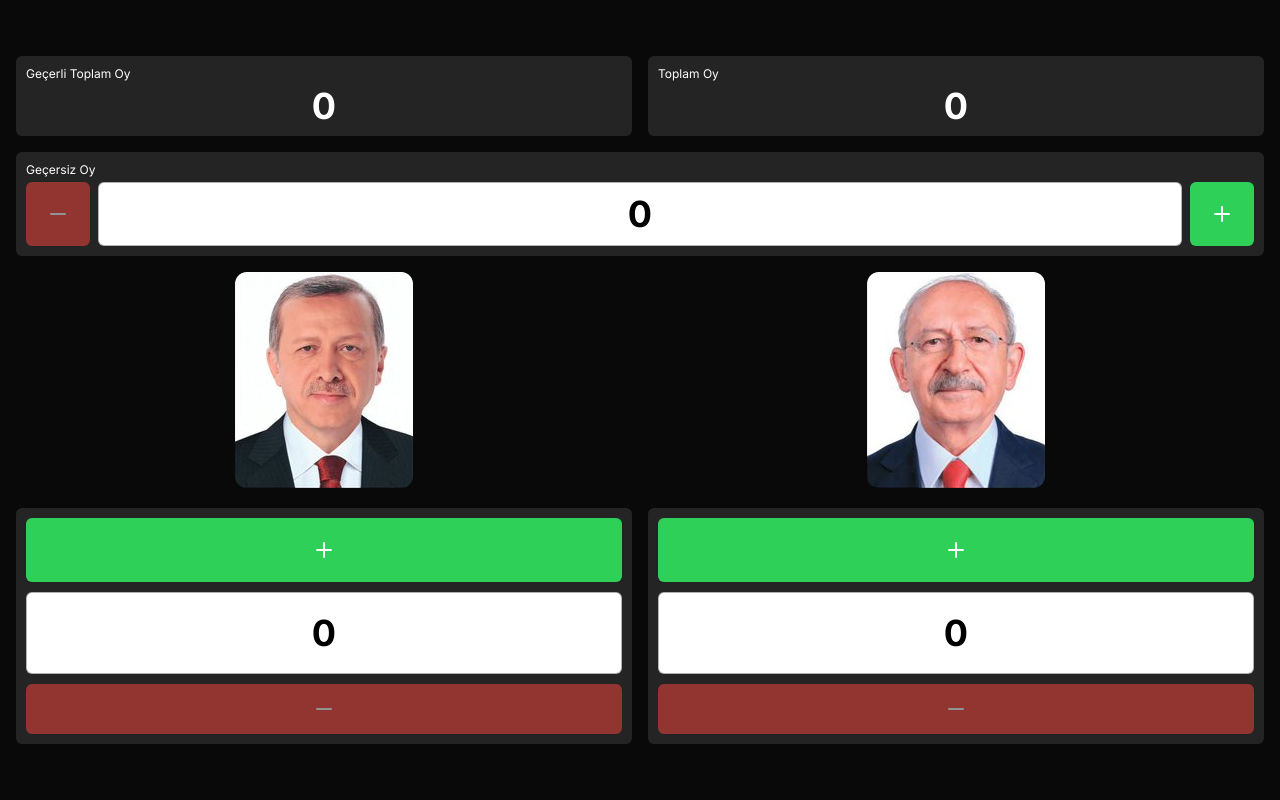
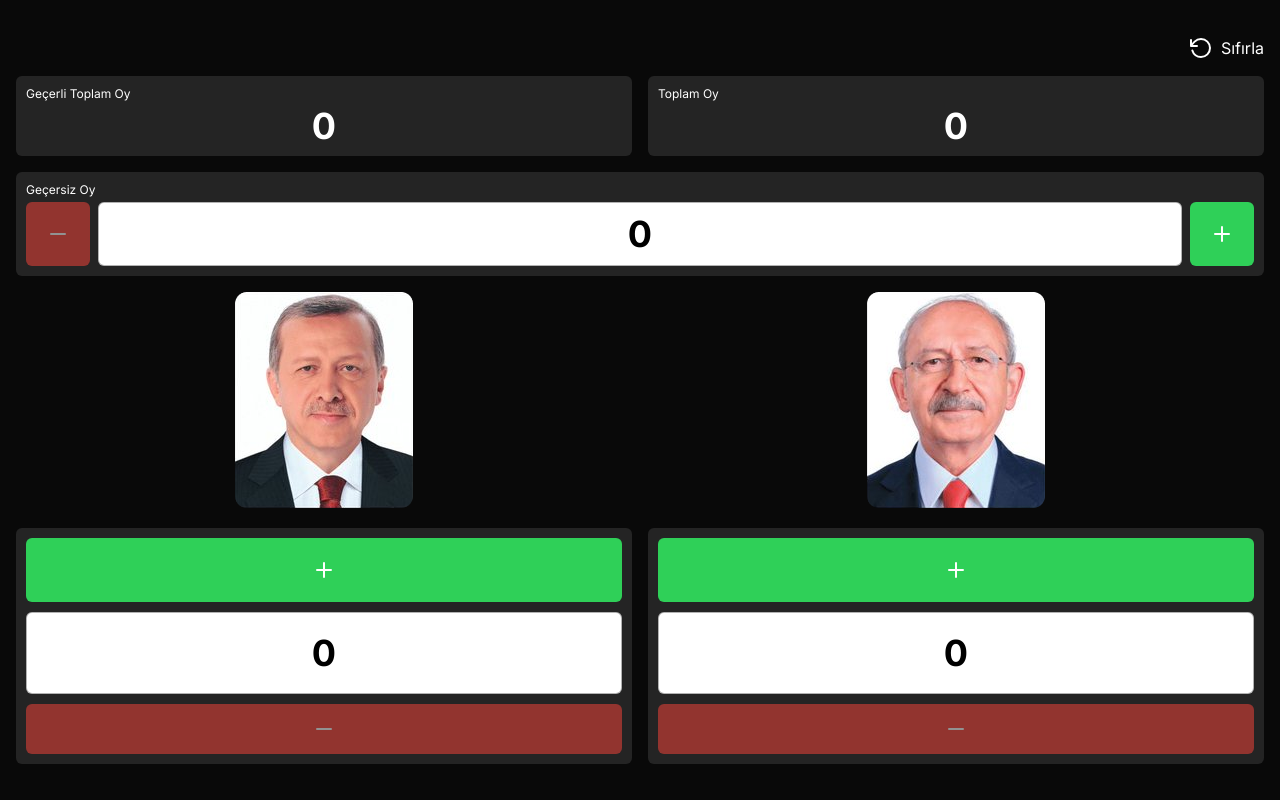
Before and after one commit to buraksakalli/oysayar, a Next.js app: page / in a window 1280 px wide. Built offline with nearby package versions, Linux system fonts and the light colour scheme.

Commit message:
feature: add save and reset features

```diff
--- a/src/app/page.tsx
+++ b/src/app/page.tsx
@@ -1,6 +1,4 @@
 "use client";
-
-import { useState } from "react";
 
 import Card from "@/components/card";
 import Counter from "@/components/counter";
@@ -9,17 +7,17 @@ import {
   GRID_CONTAINER,
   HALF_WIDTH_CONTAINER,
   INVALID_VOTES_TITLE,
+  RESET_TEXT,
+  RESET_VOTES_DESCRIPTION,
   TOTAL_VOTES_TITLE,
   VALID_VOTES_TITLE,
 } from "@/lib/textConstants";
 import { VoteControls } from "@/containers/vote-control";
+import { useVoteCounts } from "@/hooks/useVoteCounts";
+import { RefreshIcon } from "@/components/icons";
 
 export default function Home() {
-  const [votes, setVotes] = useState({
-    erdogan: 0,
-    kilicdaroglu: 0,
-    invalid: 0,
-  });
+  const [votes, setVotes] = useVoteCounts();
 
   const totalValidVotes = votes.erdogan + votes.kilicdaroglu;
   const totalVotes = totalValidVotes + votes.invalid;
@@ -34,8 +32,27 @@ export default function Home() {
     }));
   };
 
+  const handleReset = () => {
+    if (window.confirm(RESET_VOTES_DESCRIPTION)) {
+      setVotes({
+        erdogan: 0,
+        kilicdaroglu: 0,
+        invalid: 0,
+      });
+    }
+  };
+
   return (
     <main className="p-4 flex flex-col justify-center min-h-screen container mx-auto">
+      <div className="flex justify-end mb-4">
+        <button
+          className="flex items-center gap-2 active:scale-95 transition-transform"
+          onClick={handleReset}
+        >
+          <RefreshIcon className="stroke-white" />
+          <span className="text-white">{RESET_TEXT}</span>
+        </button>
+      </div>
       <div className={GRID_CONTAINER}>
         <Card className={HALF_WIDTH_CONTAINER}>
           <Card.Title>{VALID_VOTES_TITLE}</Card.Title>
--- a/src/components/counter.tsx
+++ b/src/components/counter.tsx
@@ -41,11 +41,9 @@ export default function Counter({ count, setCount, candidate }: CounterProps) {
         <Input
           value={count}
           onChange={(e: React.ChangeEvent<HTMLInputElement>) => {
-            const newValue = e.target.value.replace(/[^\d]/g, "");
-            const newCount = Number(newValue);
-            if (!Number.isNaN(newCount)) {
-              setCount(newCount);
-            }
+            const value = Number(e.target.value.replace(/[^\d]/g, ""));
+
+            if (!Number.isNaN(value)) setCount(value);
           }}
         />
 
--- a/src/components/icons.tsx
+++ b/src/components/icons.tsx
@@ -37,3 +37,23 @@ export const MinusIcon = ({ ...props }) => {
     </svg>
   );
 };
+
+export const RefreshIcon = ({ ...props }) => {
+  return (
+    <svg
+      width="24"
+      height="24"
+      viewBox="0 0 24 24"
+      fill="none"
+      xmlns="http://www.w3.org/2000/svg"
+      {...props}
+    >
+      <path
+        d="M2 10C2 10 4.00498 7.26822 5.63384 5.63824C7.26269 4.00827 9.5136 3 12 3C16.9706 3 21 7.02944 21 12C21 16.9706 16.9706 21 12 21C7.89691 21 4.43511 18.2543 3.35177 14.5M2 10V4M2 10H8"
+        strokeWidth="2"
+        strokeLinecap="round"
+        strokeLinejoin="round"
+      />
+    </svg>
+  );
+};
--- /dev/null
+++ b/src/hooks/useVoteCounts.tsx
@@ -0,0 +1,28 @@
+import { Dispatch, SetStateAction, useEffect, useState } from "react";
+
+interface Votes {
+  erdogan: number;
+  kilicdaroglu: number;
+  invalid: number;
+}
+
+export const useVoteCounts = (): [Votes, Dispatch<SetStateAction<Votes>>] => {
+  const [votes, setVotes] = useState({
+    erdogan: 0,
+    kilicdaroglu: 0,
+    invalid: 0,
+  });
+
+  useEffect(() => {
+    const savedVotes = JSON.parse(localStorage.getItem("votes")!);
+    if (savedVotes) {
+      setVotes(savedVotes);
+    }
+  }, []);
+
+  useEffect(() => {
+    localStorage.setItem("votes", JSON.stringify(votes));
+  }, [votes]);
+
+  return [votes, setVotes];
+};
--- a/src/lib/textConstants.ts
+++ b/src/lib/textConstants.ts
@@ -3,3 +3,6 @@ export const TOTAL_VOTES_TITLE = "Toplam Oy";
 export const INVALID_VOTES_TITLE = "Geçersiz Oy";
 export const GRID_CONTAINER = "grid grid-cols-12 gap-4";
 export const HALF_WIDTH_CONTAINER = "col-span-6";
+export const RESET_VOTES_DESCRIPTION =
+  "Oyları sıfırlamak istediğinize emin misiniz?";
+export const RESET_TEXT = "Sıfırla";
```
